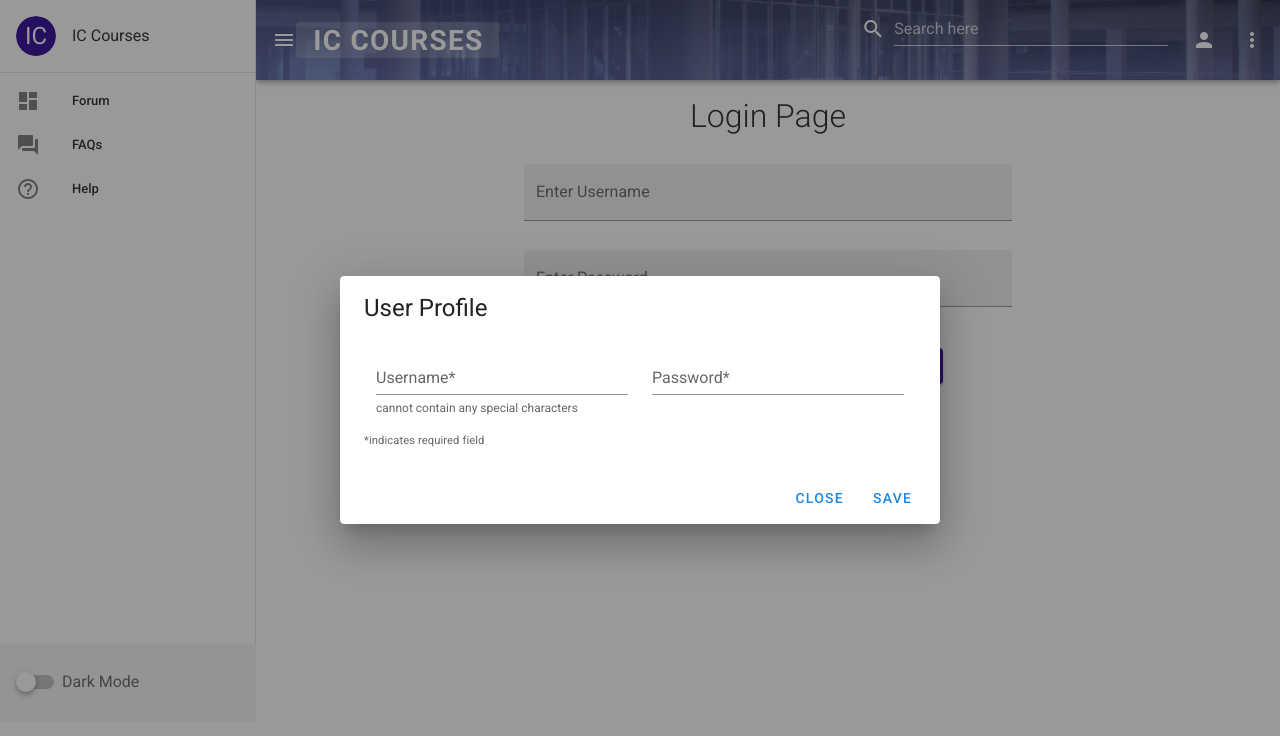
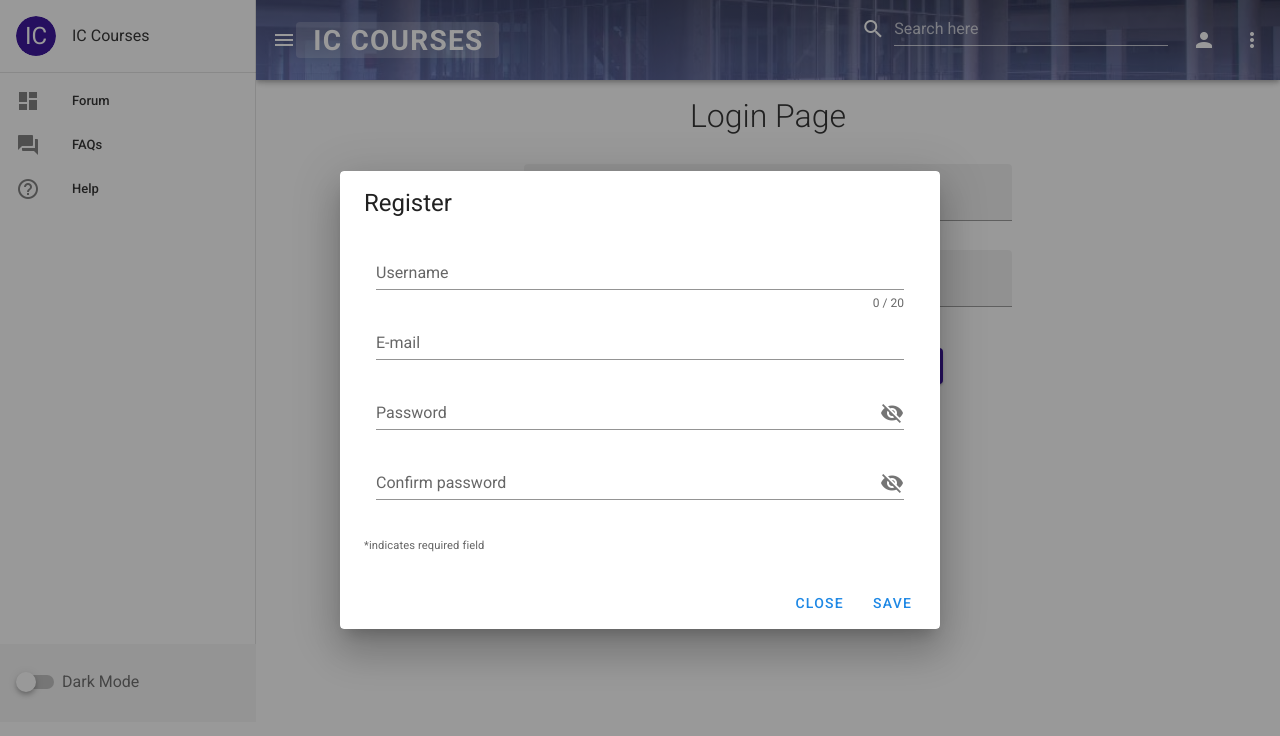
Before and after one commit to GigaCatZ/Frontend, a Vue app in the folder frontend_vue/: page /login in a window 1280 px wide. Both pictures are taken after a click on the button "REGISTER". Shown: the top 736 px of the page. Built offline with nearby package versions, Linux system fonts and the light colour scheme.

Commit message:
+revamped registeration

```diff
--- a/frontend_vue/src/components/Login.vue
+++ b/frontend_vue/src/components/Login.vue
@@ -52,11 +52,47 @@
             <v-spacer></v-spacer>
             <v-card>
               <v-card-title>
-                <span class="text-h5">User Profile</span>
+                <span class="text-h5">Register</span>
               </v-card-title>
               <v-card-text>
                 <v-container>
-                  <v-row>
+                   <v-form ref="form" v-model="valid" lazy-validation>
+                    <v-text-field
+                    v-model="name"
+                    :counter="20"
+                    :rules="nameRules"
+                    label="Username"
+                    required
+                    ></v-text-field>
+
+                    <v-text-field
+                    v-model="email"
+                    :rules="emailRules"
+                    label="E-mail"
+                    required
+                    ></v-text-field>
+
+                    <v-text-field
+                    v-model="password"
+                    :append-icon="show1 ? 'mdi-eye' : 'mdi-eye-off'"
+                    :type="show1 ? 'text' : 'password'"
+                    :rules="emailRules"
+                    label="Password"
+                    required
+                    @click:append="show1 = !show1"
+                    ></v-text-field>
+
+                    <v-text-field
+                    v-model="passwordconfirm"
+                    :append-icon="show2 ? 'mdi-eye' : 'mdi-eye-off'"
+                    :type="show2 ? 'text' : 'password'"
+                    :rules="[emailRules, passwordConfirmationRule]"
+                    label="Confirm password"
+                    required
+                    @click:append="show2 = !show2"
+                    ></v-text-field>
+                   </v-form>
+                  <!-- <v-row>
                     <v-col cols="12" sm="6" md="6">
                       <v-text-field
                         v-model="username"
@@ -78,7 +114,7 @@
                         @keydown.enter="createUser"
                       ></v-text-field>
                     </v-col>
-                  </v-row>
+                  </v-row> -->
                 </v-container>
                 <small>*indicates required field</small>
               </v-card-text>
@@ -112,6 +148,8 @@ export default {
     password: "",
     passwordRules: [(v) => !!v || "Password can not be empty"],
     form: false,
+    show1: false,
+    show2: false,
   }),
 
   methods: {
@@ -130,5 +168,11 @@ export default {
       }
     },
   },
+  computed: {
+    passwordConfirmationRule() {
+        return () => (this.password === this.passwordconfirm) || 'Password must match'
+    }
+  },
 };
+
 </script>
```
